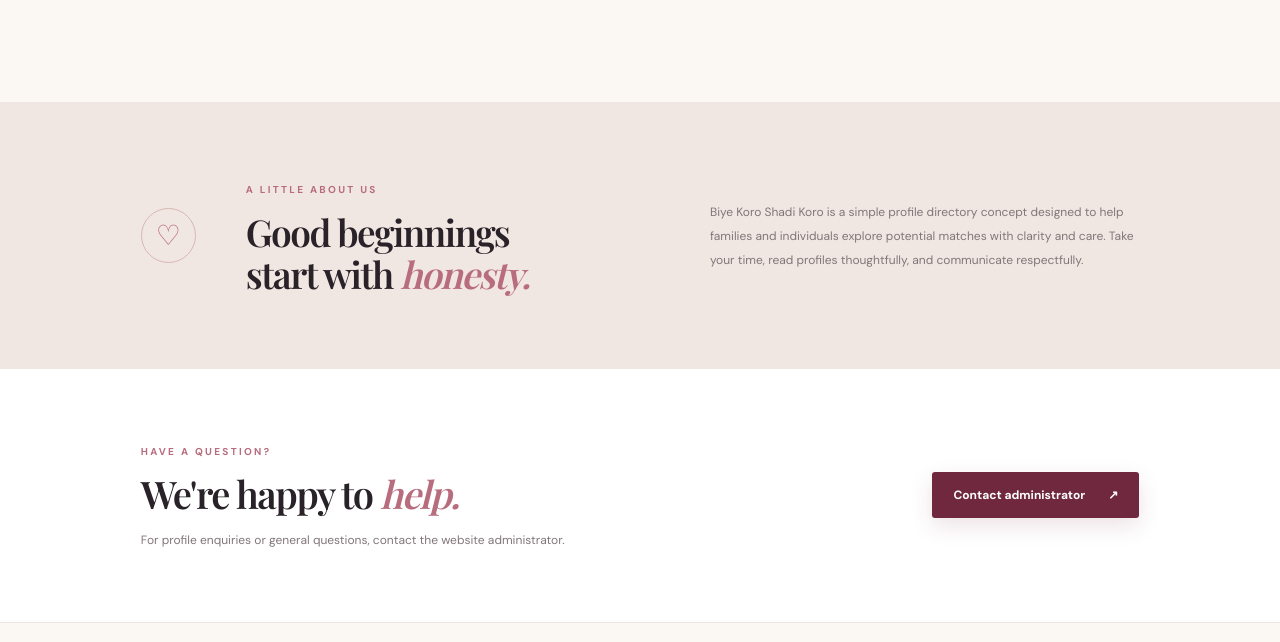
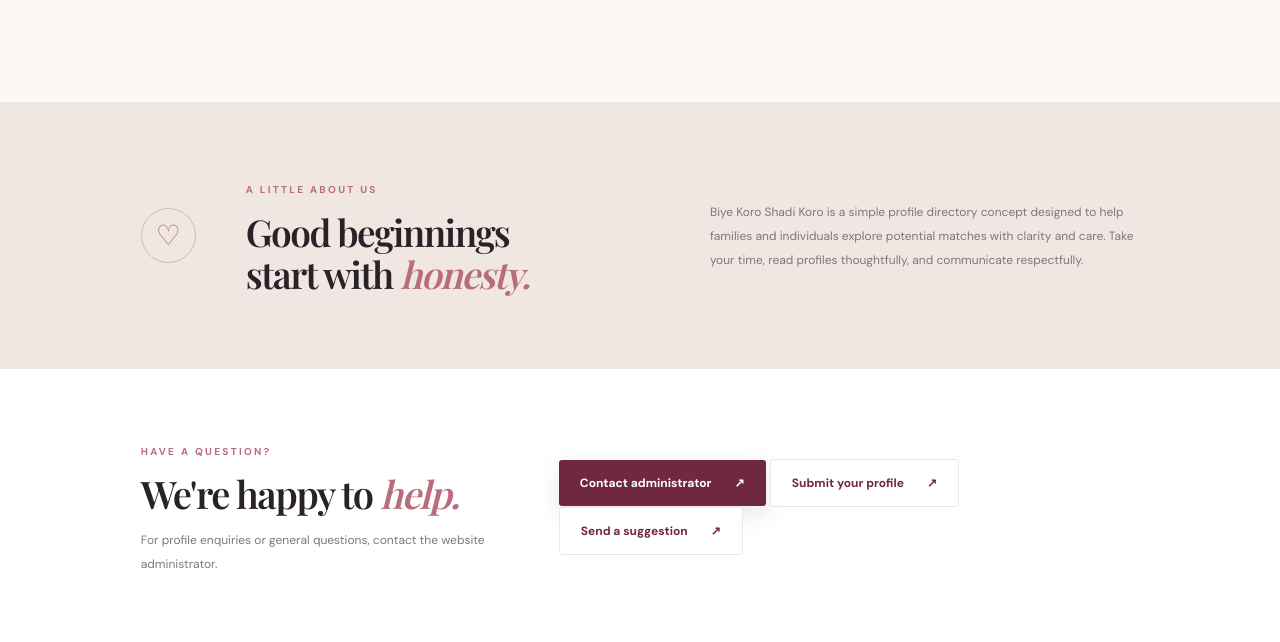
Before and after one commit to T1047D/Biye_koro_Shadi_Koro.com, a plain HTML site: page index.html in a window 1280 px wide. Shown: the part 1617-2259 px from the top of the page. Drawn offline with nearby package versions, Linux system fonts and the light colour scheme; no server answers.

Commit message:
Update index.html

```diff
--- a/index.html
+++ b/index.html
@@ -100,10 +100,18 @@
       <p>Biye Koro Shadi Koro is a simple profile directory concept designed to help families and individuals explore potential matches with clarity and care. Take your time, read profiles thoughtfully, and communicate respectfully.</p>
     </section>
 
-    <section class="contact-section" id="contact">
-      <div><span class="eyebrow">HAVE A QUESTION?</span><h2>We're happy to <em>help.</em></h2><p>For profile enquiries or general questions, contact the website administrator.</p></div>
-      <a class="btn btn-primary" id="contactButton" href="#">Contact administrator <span>↗</span></a>
-    </section>
+<section class="contact-section" id="contact">
+  <div><span class="eyebrow">HAVE A QUESTION?</span><h2>We're happy to <em>help.</em></h2><p>For profile enquiries or general questions, contact the website administrator.</p></div>
+
+  <div class="contact-actions">
+    <a class="btn btn-primary" id="contactButton" href="#">Contact administrator <span>↗</span></a>
+
+    <a class="btn btn-outline" href="mailto:kh4892001@gmail.com?subject=Profile%20Submission%20Request&amp;body=Hello%20Admin%2C%0A%0AI%20would%20like%20to%20submit%20my%20profile%20for%20publication%20on%20Biye%20Koro%20Shadi%20Koro.%0A%0AMy%20name%3A%0AProfile%20type%20( Bride%2FGroom )%3A%0AMobile%20number%3A%0ADistrict%3A%0A%0AI%20will%20provide%20the%20required%20profile%20details%20and%20photo%20in%20this%20email.%0A%0AThank%20you.">Submit your profile <span>↗</span></a>
+
+    <a class="btn btn-outline" href="mailto:kh4892001@gmail.com?subject=Website%20%2F%20App%20Suggestion&amp;body=Hello%20Admin%2C%0A%0AI%20would%20like%20to%20share%20a%20suggestion%20for%20Biye%20Koro%20Shadi%20Koro.%0A%0AMy%20suggestion%3A%0A%0AThank%20you.">Send a suggestion <span>↗</span></a>
+  </div>
+</section>
+
   </main>
 
   <footer class="site-footer">
```
